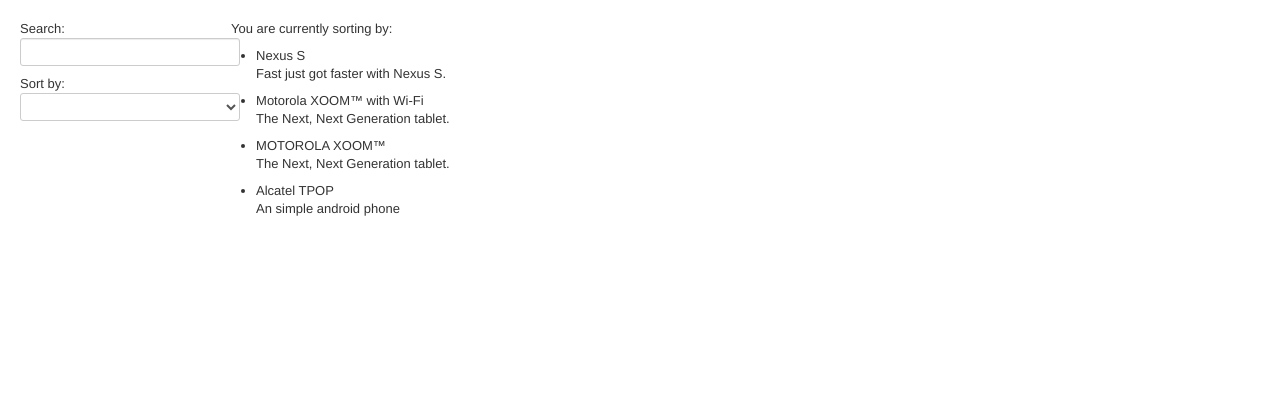
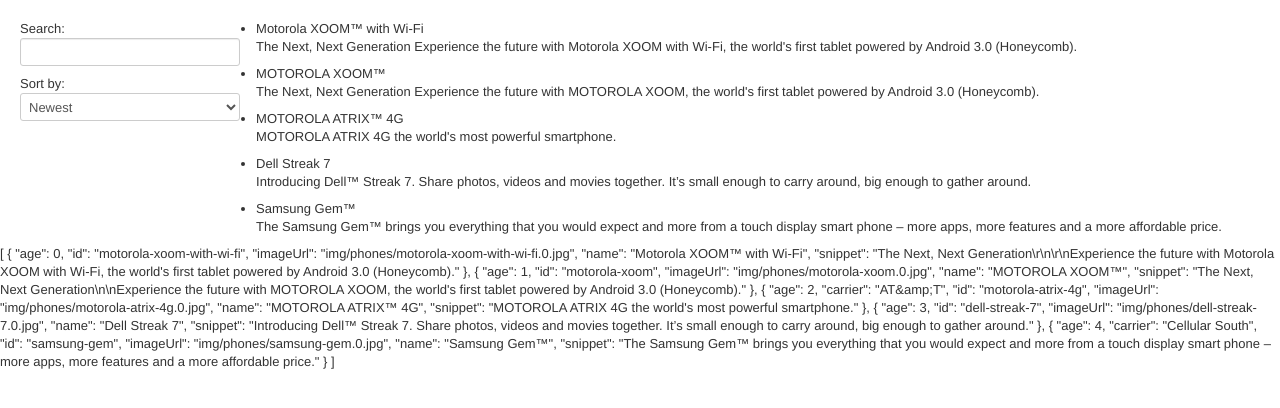
Before and after one commit to ahinkojosemalespin/angular-phonecat-example, a website: page app/index.html in a window 1280 px wide. Drawn offline with Linux system fonts and the light colour scheme.

Commit message:
Adding step 5

```diff
--- a/app/index.html
+++ b/app/index.html
@@ -20,13 +20,12 @@
         <select ng-model="orderProp">
           <option value="name">Alphabetical</option>
           <option value="age">Newest</option>
-          <option value="-age">Oldest</option>
         </select>
 
       </div>
       <div class="span10">
         <!--Body content-->
-        <p>You are currently sorting by: {{orderProp}}</p>
+
         <ul class="phones">
           <li ng-repeat="phone in phones | filter:query | orderBy:orderProp">
             {{phone.name}}
@@ -37,6 +36,6 @@
       </div>
     </div>
   </div>
-
+  <p>{{ phones | json }}
 </body>
 </html>
--- a/app/js/controllers.js
+++ b/app/js/controllers.js
@@ -4,20 +4,11 @@
 
 var phonecatApp = angular.module('phonecatApp', []);
 
-phonecatApp.controller('PhoneListCtrl', function($scope) {
-  $scope.phones = [
-    {'name': 'Nexus S',
-     'snippet': 'Fast just got faster with Nexus S.',
-     'age': 1},
-    {'name': 'Motorola XOOM™ with Wi-Fi',
-     'snippet': 'The Next, Next Generation tablet.',
-     'age': 2},
-    {'name': 'MOTOROLA XOOM™',
-     'snippet': 'The Next, Next Generation tablet.',
-     'age': 3},
-    {'name': 'Alcatel TPOP',
-     'snippet': 'An simple android phone',
-     'age': 4}
-  ];
+phonecatApp.controller('PhoneListCtrl', function($scope, $http) {
+  $http.get('phones/phones.json').success(function(data) {
+    $scope.phones = data.splice(0, 5);
+  });
+
+  $scope.orderProp = 'age';
 
 });
```
Also changed, not shown: test/e2e/scenarios.js (+2 -5 lines), test/unit/controllersSpec.js (+14 -7 lines).
